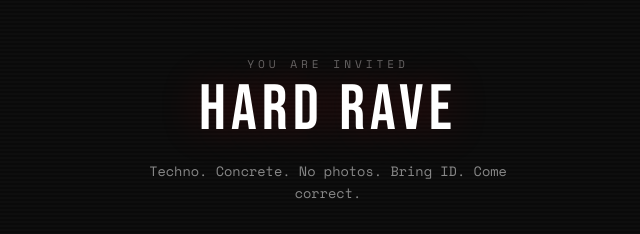
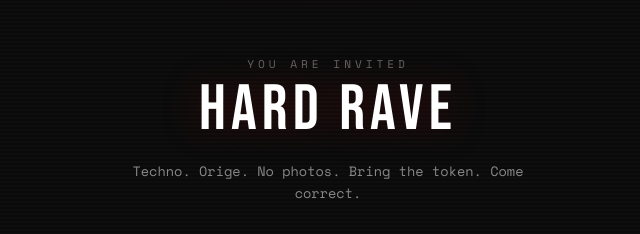
Before and after one commit to Bromus/LoRFID, a plain HTML site: page index.html in a window 1280 px wide. Shown: the part 163-397 px from the top of the page, 312-952 px from the left. Drawn offline with nearby package versions, Linux system fonts and the light colour scheme.

Commit message:
Update tagline for the event invitation

```diff
--- a/index.html
+++ b/index.html
@@ -126,7 +126,7 @@
   <div class="invite">
     <p class="label">You are invited</p>
     <h1>HARD RAVE</h1>
-    <p class="tagline">Techno. Concrete. No photos. Bring ID. Come correct.</p>
+    <p class="tagline">Techno. Orige. No photos. Bring the token. Come correct.</p>
     <div class="details">
       <div class="detail-row">
         <span class="key">When</span>
```
